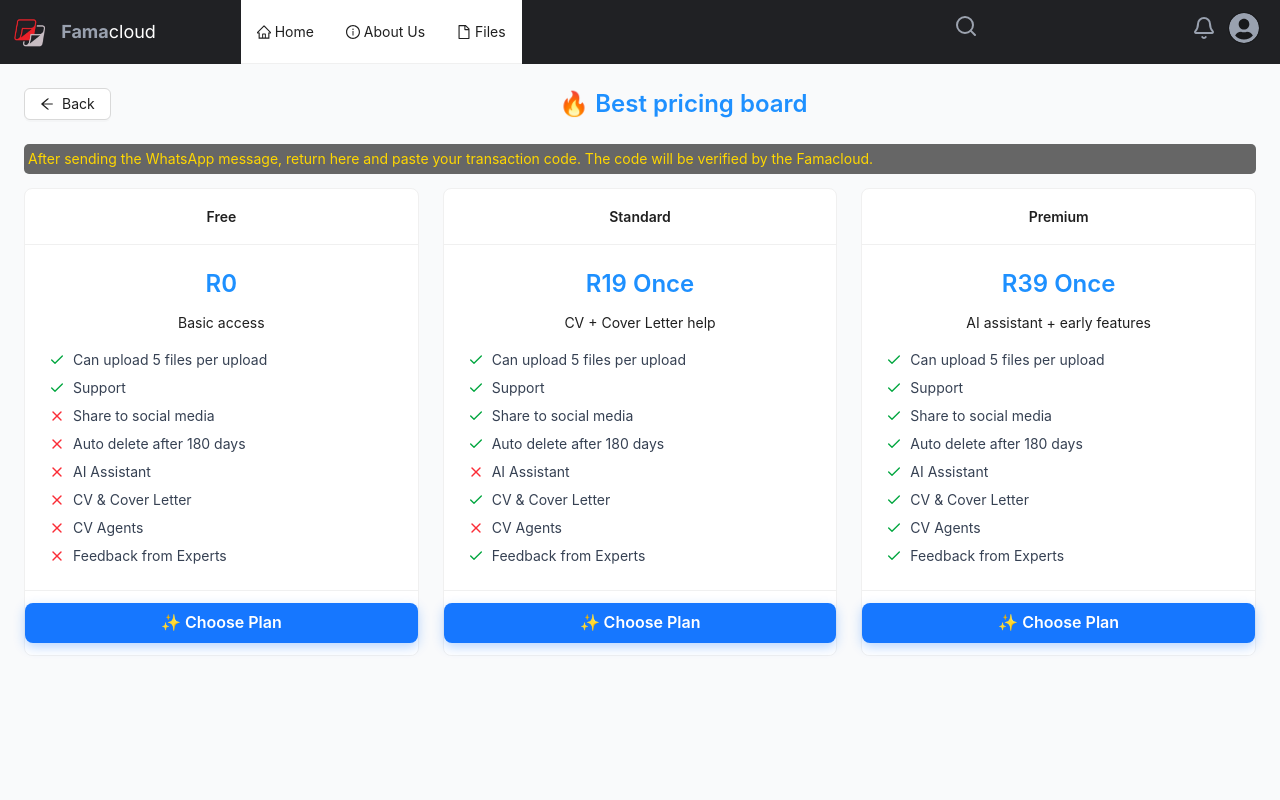
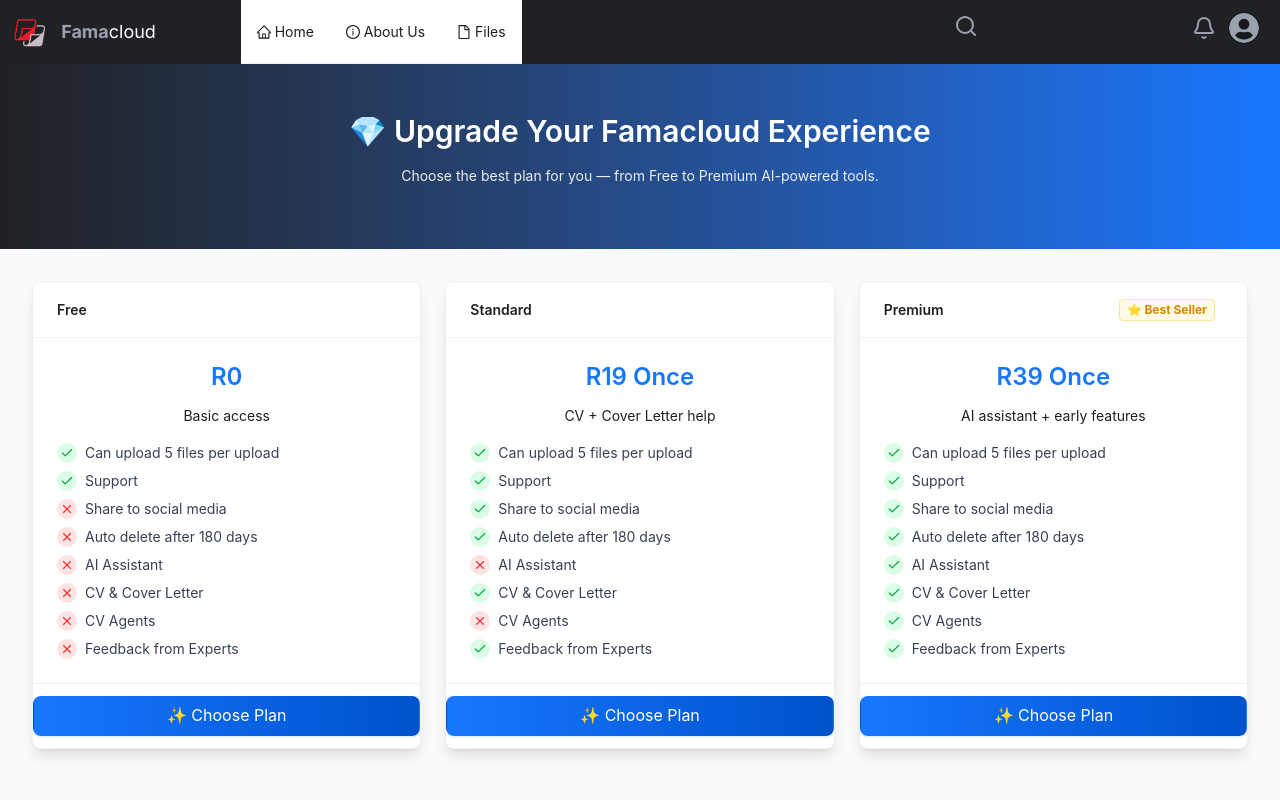
Before and after one commit to Ymffuture/Filebank, a React (Vite) app in the folder filebank-frontend/: page /change-plan in a window 1280 px wide. Shown: the top 800 px of the page. Built offline with nearby package versions, Linux system fonts and the light colour scheme.

Commit message:
Update ChangePlanPage.jsx

```diff
--- a/filebank-frontend/src/components/ChangePlanPage.jsx
+++ b/filebank-frontend/src/components/ChangePlanPage.jsx
@@ -1,36 +1,93 @@
-import React, { useState, useEffect } from 'react';
+import React, { useState, useEffect } from "react";
 import {
-  Card, Row, Col, Button, Typography, message,
-  Form, Input, Badge as AntBadge
-} from 'antd';
-import Navbar from './Navbar';
-import { ArrowLeftOutlined } from '@ant-design/icons';
-import { Check, X, ThumbsUp, ThumbsDown, Hourglass } from 'lucide-react';
-import api from '../api/fileApi';
-import dayjs from 'dayjs';
-import relativeTime from 'dayjs/plugin/relativeTime';
-import { useSnackbar } from 'notistack';
-import {Helmet} from 'react-helmet' ;
+  Card,
+  Row,
+  Col,
+  Button,
+  Typography,
+  Form,
+  Input,
+  Badge as AntBadge,
+  Tag,
+} from "antd";
+import Navbar from "./Navbar";
+import { ArrowLeftOutlined } from "@ant-design/icons";
+import { Check, X, ThumbsUp, ThumbsDown, Hourglass } from "lucide-react";
+import api from "../api/fileApi";
+import dayjs from "dayjs";
+import relativeTime from "dayjs/plugin/relativeTime";
+import { useSnackbar } from "notistack";
+import { Helmet } from "react-helmet";
+
 dayjs.extend(relativeTime);
 const { Title, Paragraph, Text } = Typography;
 
 const PlanFeature = ({ enabled, label }) => (
-  <div className="flex items-center gap-2 text-sm text-gray-700">
-    {enabled ? <Check className="text-green-600 w-4 h-4" /> : <X className="text-red-500 w-4 h-4" />}
-    <span>{label}</span>
+  <div className="flex items-center gap-2 text-sm">
+    <div
+      className={`w-5 h-5 flex items-center justify-center rounded-full ${
+        enabled ? "bg-green-100 text-green-600" : "bg-red-100 text-red-500"
+      }`}
+    >
+      {enabled ? <Check size={14} /> : <X size={14} />}
+    </div>
+    <span className="text-gray-700">{label}</span>
   </div>
 );
 
 const planFeatures = {
-  free: { upload: true, support: true, share: false, autoDelete: false, ai: false, cv: false, agents: false, feedback: false },
-  standard: { upload: true, support: true, share: true, autoDelete: true, ai: false, cv: true, agents: false, feedback: true },
-  premium: { upload: true, support: true, share: true, autoDelete: true, ai: true, cv: true, agents: true, feedback: true },
+  free: {
+    upload: true,
+    support: true,
+    share: false,
+    autoDelete: false,
+    ai: false,
+    cv: false,
+    agents: false,
+    feedback: false,
+  },
+  standard: {
+    upload: true,
+    support: true,
+    share: true,
+    autoDelete: true,
+    ai: false,
+    cv: true,
+    agents: false,
+    feedback: true,
+  },
+  premium: {
+    upload: true,
+    support: true,
+    share: true,
+    autoDelete: true,
+    ai: true,
+    cv: true,
+    agents: true,
+    feedback: true,
+  },
 };
 
 const plans = [
-  { name: 'Free', price: 'R0', description: 'Basic access', role: 'free' },
-  { name: 'Standard', price: 'R19 Once', description: 'CV + Cover Letter help', role: 'standard' },
-  { name: 'Premium', price: 'R39 Once', description: 'AI assistant + early features', role: 'premium' },
+  {
+    name: "Free",
+    price: "R0",
+    description: "Basic access",
+    role: "free",
+  },
+  {
+    name: "Standard",
+    price: "R19 Once",
+    description: "CV + Cover Letter help",
+    role: "standard",
+  },
+  {
+    name: "Premium",
+    price: "R39 Once",
+    description: "AI assistant + early features",
+    role: "premium",
+    best: true,
+  },
 ];
 
 export default function ChangePlanPage() {
@@ -40,31 +97,33 @@ export default function ChangePlanPage() {
   const [statusData, setStatusData] = useState(null);
   const [form] = Form.useForm();
   const { enqueueSnackbar } = useSnackbar();
-  const user = JSON.parse(localStorage.getItem('filebankUser'));
+  const user = JSON.parse(localStorage.getItem("filebankUser"));
 
   const handleChoosePlan = (plan) => {
     setSelectedPlan(plan);
     const whatsappMessage = `Hi, I would like to upgrade to the *${plan.name}* plan. My email is ${user?.email}`;
-    const whatsappUrl = `https://wa.me/27653935339?text=${encodeURIComponent(whatsappMessage)}`;
-    window.open(whatsappUrl, '_blank');
+    const whatsappUrl = `https://wa.me/27653935339?text=${encodeURIComponent(
+      whatsappMessage
+    )}`;
+    window.open(whatsappUrl, "_blank");
   };
 
   const handleSimulatePayment = async () => {
     try {
       const values = await form.validateFields();
       if (!user || !user._id) {
-        enqueueSnackbar('User not found.');
+        enqueueSnackbar("User not found.");
         return;
       }
 
-      if (upgradeStatus === 'pending') {
-        enqueueSnackbar('You already have a pending request.');
+      if (upgradeStatus === "pending") {
+        enqueueSnackbar("You already have a pending request.");
         return;
       }
 
       setLoading(true);
 
-      const { data } = await api.post('/admin/payment-requests', {
+      const { data } = await api.post("/admin/payment-requests", {
         userId: user._id,
         email: user.email,
         plan: selectedPlan.role,
@@ -72,11 +131,12 @@ export default function ChangePlanPage() {
       });
 
       setStatusData(data);
-      setUpgradeStatus('pending');
-      enqueueSnackbar(`Code submitted! Waiting for admin to approve your ${selectedPlan.role} plan.`);
+      setUpgradeStatus("pending");
+      enqueueSnackbar(
+        `Code submitted! Waiting for admin to approve your ${selectedPlan.role} plan.`
+      );
     } catch (err) {
-      console.error(err);
-      enqueueSnackbar('Code submission failed');
+      enqueueSnackbar("Code submission failed");
     } finally {
       setLoading(false);
     }
@@ -87,27 +147,26 @@ export default function ChangePlanPage() {
 
     const statusMap = {
       pending: {
-        text: 'Pending Approval',
+        text: "Pending Approval",
         icon: <Hourglass className="text-yellow-500 w-4 h-4" />,
-        color: 'gold',
+        color: "gold",
       },
       approved: {
-        text: 'Plan Approved',
+        text: "Plan Approved",
         icon: <ThumbsUp className="text-green-600 w-4 h-4" />,
-        color: 'green',
+        color: "green",
       },
       rejected: {
-        text: 'Rejected by Famacloud',
+        text: "Rejected by Famacloud",
         icon: <ThumbsDown className="text-red-500 w-4 h-4" />,
-        color: 'red',
+        color: "red",
       },
     };
 
     const current = statusMap[upgradeStatus];
 
     return (
-
-      <div className="flex flex-col items-center justify-center mt-3 gap-1">
+      <div className="flex flex-col items-center justify-center mt-4 gap-1">
         <div className="flex items-center gap-2">
           {current.icon}
           <AntBadge color={current.color} text={current.text} />
@@ -117,8 +176,8 @@ export default function ChangePlanPage() {
             Submitted {dayjs(statusData.createdAt).fromNow()}
           </Text>
         )}
-        {upgradeStatus === 'rejected' && statusData?.rejectionReason && (
-          <Paragraph type="danger" style={{ color: 'red' }}>
+        {upgradeStatus === "rejected" && statusData?.rejectionReason && (
+          <Paragraph type="danger" className="text-red-600 text-sm">
             Reason: {statusData.rejectionReason}
           </Paragraph>
         )}
@@ -140,35 +199,29 @@ export default function ChangePlanPage() {
             if (match) setSelectedPlan(match);
           }
         }
-      } catch (err) {
-        console.warn('No upgrade status found:', err);
-      }
+      } catch {}
     };
     fetchStatus();
   }, [user?._id]);
 
   return (
     <>
-      <Navbar/>
+      <Navbar />
+      <Helmet>
+        <title>Change plan | Famacloud Pricing</title>
+      </Helmet>
 
-      <Helmet >
-        <title >Change plan | best-selling R39</title >
-        </Helmet>
-    <div className="min-h-screen bg-gray-50 p-6">
-      <div className="flex items-center justify-between mb-6">
-        <Button icon={<ArrowLeftOutlined />} onClick={() => window.history.back()}>
-          Back
-        </Button>
-        <Title level={3} style={{ marginBottom: 0, color: '#1E90FF' }}>
-          🔥 Best pricing board
+      {/* Hero Section */}
+      <div className="bg-gradient-to-r from-[#202124] to-[#1677ff] text-white py-12 text-center">
+        <Title level={2} style={{ color: "#fff" }}>
+          💎 Upgrade Your Famacloud Experience
         </Title>
-        <div />
+        <Paragraph style={{ color: "#eee" }}>
+          Choose the best plan for you — from Free to Premium AI-powered tools.
+        </Paragraph>
+      </div>
 
-      </div>
-<Paragraph style={{color:'gold', background:'#666', padding:'4px', borderRadius:'5px'}} >
-            After sending the WhatsApp message, return here and paste your transaction code.
-            The code will be verified by the Famacloud.
-     </Paragraph>
+      <div className="min-h-screen bg-gray-50 p-8">
         <Row gutter={[24, 24]} justify="center">
           {plans.map((plan) => {
             const features = planFeatures[plan.role];
@@ -178,47 +231,72 @@ export default function ChangePlanPage() {
             return (
               <Col xs={24} sm={12} md={8} key={plan.name}>
                 <Card
-                title={<Text strong>{plan.name}</Text>}
+                  className={`rounded-xl shadow-lg transition-transform duration-300 hover:scale-105 ${
+                    plan.best ? "border-2 border-yellow-500" : ""
+                  }`}
+                  title={
+                    <div className="flex justify-between items-center">
+                      <Text strong>{plan.name}</Text>
+                      {plan.best && (
+                        <Tag color="gold" className="font-bold">
+                          ⭐ Best Seller
+                        </Tag>
+                      )}
+                    </div>
+                  }
                   bordered
                   style={{
-                  textAlign: 'center',
-                  borderColor: isSelected ? '#1E90FF' : '#f0f0f0',
-                  boxShadow: isSelected ? '0 4px 16px rgba(30,144,255,0.2)' : undefined,
+                    textAlign: "center",
+                    borderColor: isSelected ? "#1677ff" : "#f0f0f0",
                   }}
                   actions={[
                     <Button
-    type={isCurrent ? 'default' : 'primary'}
+                      type={isCurrent ? "default" : "primary"}
                       block
                       size="large"
                       disabled={isCurrent}
+                      className="rounded-lg font-semibold"
                       style={{
-      borderRadius: '8px',
-      fontWeight: 600,
-      backgroundColor: isCurrent ? '#f0f0f0' : '#1677ff',
-      color: isCurrent ? '#999' : '#fff',
-      boxShadow: !isCurrent && '0 4px 12px rgba(22, 119, 255, 0.3)',
-      transition: 'all 0.3s ease-in-out',
+                        background: isCurrent
+                          ? "#f0f0f0"
+                          : "linear-gradient(90deg,#1677ff,#0052cc)",
+                        color: isCurrent ? "#666" : "#fff",
                       }}
                       onClick={() => !isCurrent && handleChoosePlan(plan)}
                     >
-    {isCurrent ? '✔ Current Plan' : '✨ Choose Plan'}
-
+                      {isCurrent ? "✔ Current Plan" : "✨ Choose Plan"}
                     </Button>,
                   ]}
-
                 >
-                <Title level={3} style={{ color: '#1E90FF' }}>{plan.price}</Title>
+                  <Title level={3} style={{ color: "#1677ff" }}>
+                    {plan.price}
+                  </Title>
                   <Paragraph>{plan.description}</Paragraph>
 
                   <div className="text-left space-y-2 mt-4">
-                  <PlanFeature enabled={features.upload} label="Can upload 5 files per upload" />
+                    <PlanFeature
+                      enabled={features.upload}
+                      label="Can upload 5 files per upload"
+                    />
                     <PlanFeature enabled={features.support} label="Support" />
-                  <PlanFeature enabled={features.share} label="Share to social media" />
-                  <PlanFeature enabled={features.autoDelete} label="Auto delete after 180 days" />
+                    <PlanFeature
+                      enabled={features.share}
+                      label="Share to social media"
+                    />
+                    <PlanFeature
+                      enabled={features.autoDelete}
+                      label="Auto delete after 180 days"
+                    />
                     <PlanFeature enabled={features.ai} label="AI Assistant" />
-                  <PlanFeature enabled={features.cv} label="CV & Cover Letter" />
+                    <PlanFeature
+                      enabled={features.cv}
+                      label="CV & Cover Letter"
+                    />
                     <PlanFeature enabled={features.agents} label="CV Agents" />
-                  <PlanFeature enabled={features.feedback} label="Feedback from Experts" />
+                    <PlanFeature
+                      enabled={features.feedback}
+                      label="Feedback from Experts"
+                    />
                   </div>
 
                   {isSelected && !isCurrent && renderStatusBadge()}
@@ -228,31 +306,43 @@ export default function ChangePlanPage() {
           })}
         </Row>
 
-      {selectedPlan && upgradeStatus !== 'approved' && (
-        <div className="mt-10 max-w-xl mx-auto bg-white p-6 rounded-lg shadow">
-          <Title level={4} style={{ color: '#333' }}>
-            What’s Next for the {selectedPlan.name} Plan
-          </Title>
-          <Paragraph>
-            After sending the WhatsApp message, return here and paste your transaction code.
-            The code will be verified by the Famacloud.
+        {/* Transaction Code Section */}
+        {selectedPlan && upgradeStatus !== "approved" && (
+          <div className="mt-12 max-w-2xl mx-auto bg-white p-8 rounded-xl shadow-md">
+            <Title level={4}>🔑 Submit Your Transaction Code</Title>
+            <Paragraph className="text-gray-600">
+              After sending the WhatsApp message, paste your transaction code
+              here for verification by Famacloud.
             </Paragraph>
-          <ul className="list-disc ml-6 text-sm text-gray-700">
-            <li><strong>Pending:</strong> Waiting for Famacloud confirmation</li>
-            <li><strong>Approved:</strong> Your plan is active</li>
-            <li><strong>Rejected:</strong> Code invalid or payment issue</li>
-          </ul>
 
-          <Form form={form} layout="vertical" onFinish={handleSimulatePayment} className="mt-6">
+            <Form
+              form={form}
+              layout="vertical"
+              onFinish={handleSimulatePayment}
+              className="mt-6"
+            >
               <Form.Item
                 name="paymentCode"
                 label="Transaction Code"
-              rules={[{ required: true, message: 'Please enter your payment code.' }]}
+                rules={[
+                  { required: true, message: "Please enter your payment code." },
+                ]}
               >
-              <Input placeholder="e.g. 45TRJ970" />
+                <Input placeholder="e.g. 45TRJ970" className="rounded-lg" />
               </Form.Item>
-            <Button type="dashed" htmlType="submit" loading={loading} block disabled={loading} >
-              Submit the code
+              <Button
+                type="primary"
+                htmlType="submit"
+                loading={loading}
+                block
+                disabled={loading}
+                className="rounded-lg"
+                style={{
+                  background: "linear-gradient(90deg,#1677ff,#0052cc)",
+                  border: "none",
+                }}
+              >
+                Submit Code
               </Button>
             </Form>
           </div>
```
Lines whose indentation alone changed are shown as unchanged.
